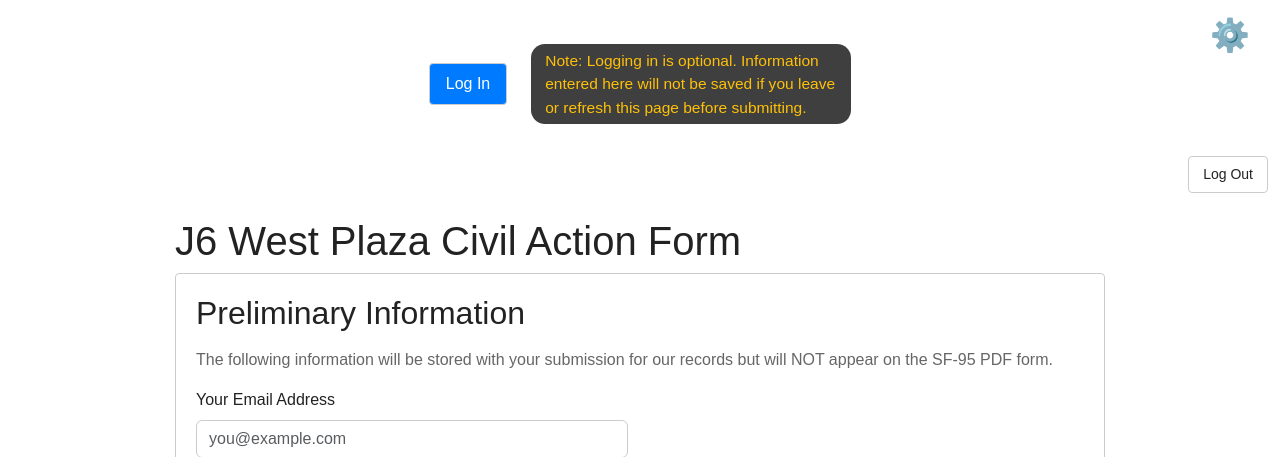
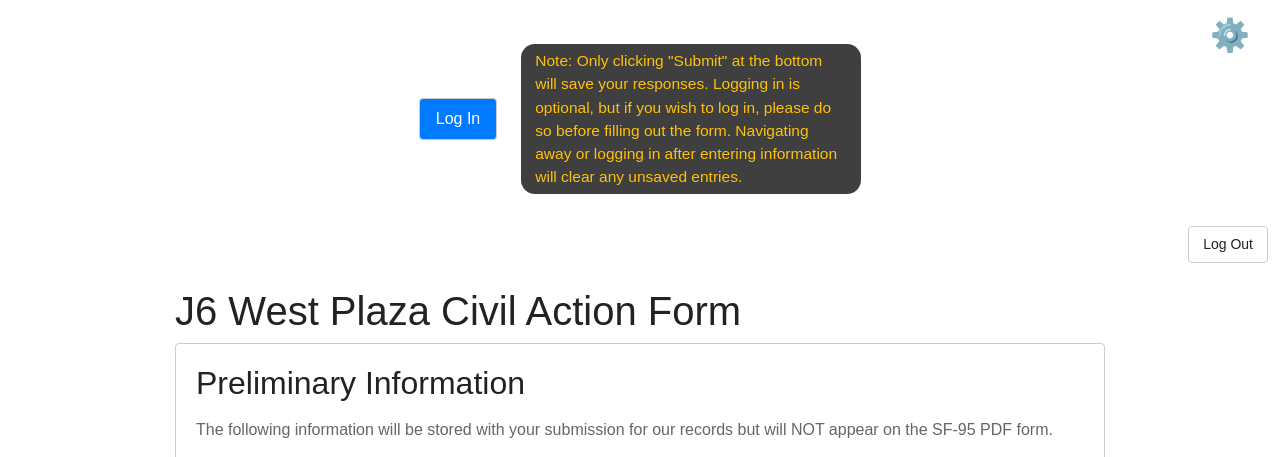
Before and after one commit to DanielGoodwyn/west-plaza-j6-ftca-form95, a Flask app: page / in a window 1280 px wide. Shown: the top 457 px of the page. Run offline with Flask 3, Linux system fonts and the light colour scheme.

Commit message:
Clarify note next to Log In button: Only Submit saves responses; log in before filling out form if desired; unsaved entries will be lost if navigating away or logging in after entering info.

```diff
--- a/src/templates/form.html
+++ b/src/templates/form.html
@@ -41,7 +41,7 @@
       {% if not current_user.is_authenticated %}
         <div class="d-flex justify-content-center align-items-center mt-4" style="gap: 1em; flex-wrap: wrap;">
           <a href="{{ url_for('login') }}" class="btn btn-primary">Log In</a>
-          <span style="color: #ffc107; font-size: 0.97em; max-width: 320px; background: rgba(30,30,30,0.85); padding: 5px 14px; border-radius: 14px; margin-left: 8px;">Note: Logging in is optional. Information entered here will not be saved if you leave or refresh this page before submitting.</span>
+          <span style="color: #ffc107; font-size: 0.97em; max-width: 340px; background: rgba(30,30,30,0.85); padding: 5px 14px; border-radius: 14px; margin-left: 8px;">Note: Only clicking "Submit" at the bottom will save your responses. Logging in is optional, but if you wish to log in, please do so before filling out the form. Navigating away or logging in after entering information will clear any unsaved entries.</span>
         </div>
       {% elif current_user.is_authenticated and current_user.is_admin and current_user.is_admin() %}
         <div class="d-flex justify-content-center mt-4">
```
